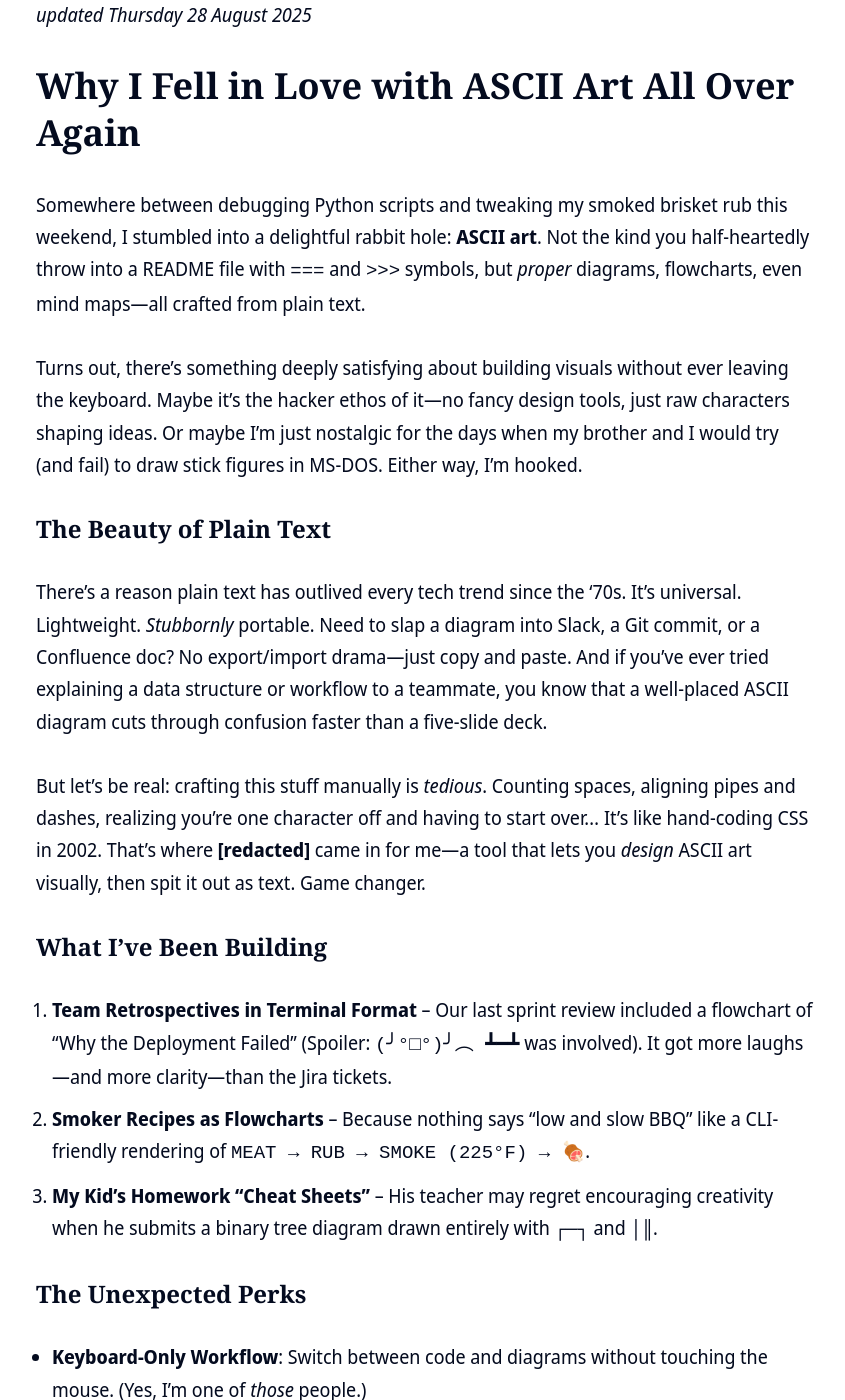
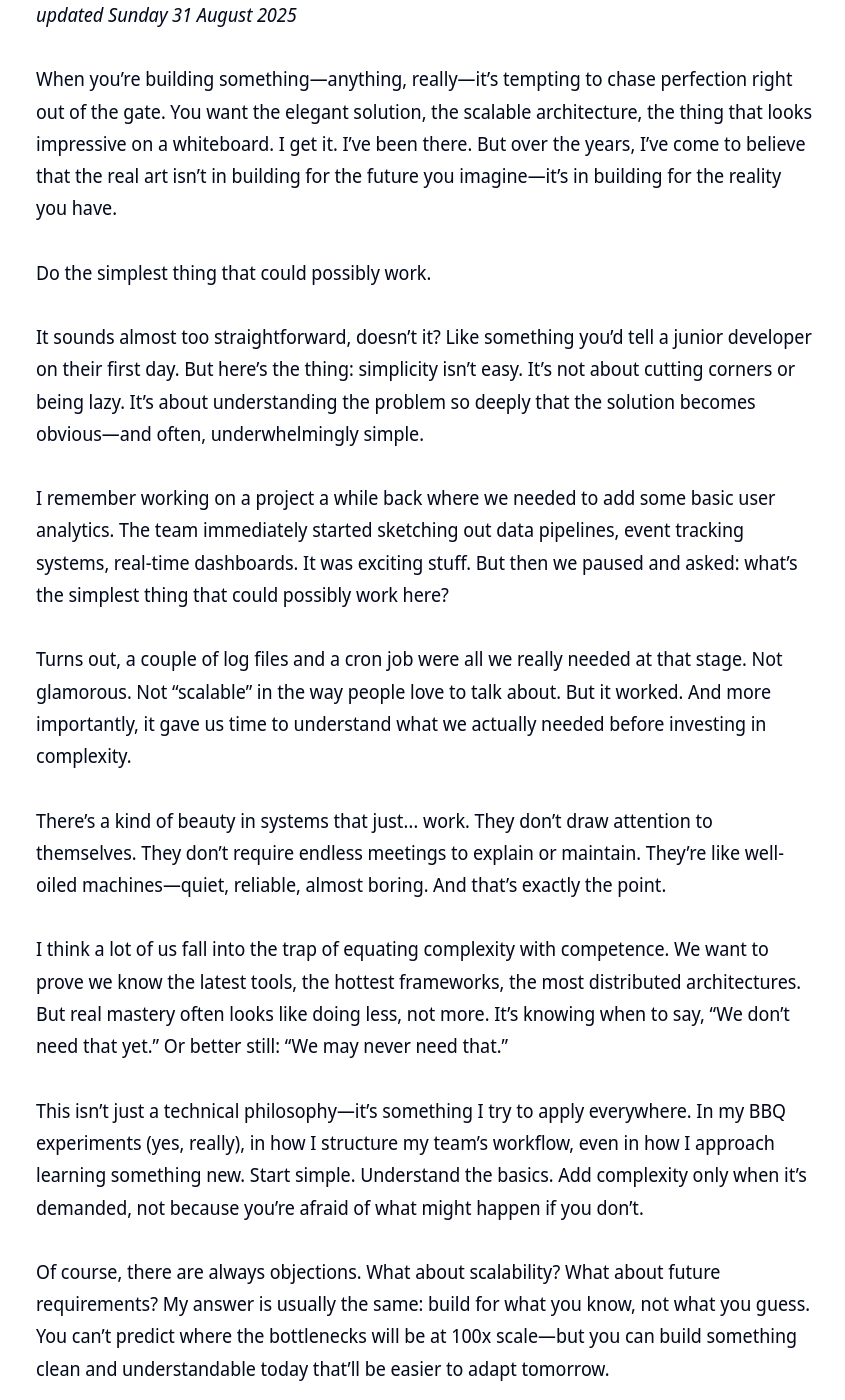
Before and after one commit to clintjb/clintjb.github.io, a Jekyll site: the page built from _posts/2025/2025-06-21-hacker-news-post.md, in a window 1280 px wide and 1400 px high, scrolled down 1070 px. Shown: the whole window, without its empty margins (214-1059 px from the left). Built offline with Jekyll 4.4.1, drawn with Linux system fonts in a browser that asks for light colours; nearby versions of some CDN libraries; some of the changed text lies outside the part shown.

Commit message:
Updated Weekly Post

```diff
--- a/_posts/2025/2025-06-21-hacker-news-post.md
+++ b/_posts/2025/2025-06-21-hacker-news-post.md
@@ -11,36 +11,26 @@ image: '/images/posts/2025/weekly.jpg'
 ---
 ![](/images/posts/2025/weekly.jpg)
 
-_⚠️ **THIS POST IS GENERATED WITH LLMs**: This post is newly generated a few times a week based on trending articles from hacker news. It takes the tone of my writing style, takes the topic from Hacker News - throws in some LLM magic and generates this post. Please be aware I don't read what gets generated here - it means I may agree, I may not - its a crap shoot - its not meant to be an opinion piece but merely [an experiment](https://github.com/clintjb/Weekly-Post) with the services from [OpenRouter](https://openrouter.ai) - last updated Thursday 28 August 2025_
+_⚠️ **THIS POST IS GENERATED WITH LLMs**: This post is newly generated a few times a week based on trending articles from hacker news. It takes the tone of my writing style, takes the topic from Hacker News - throws in some LLM magic and generates this post. Please be aware I don't read what gets generated here - it means I may agree, I may not - its a crap shoot - its not meant to be an opinion piece but merely [an experiment](https://github.com/clintjb/Weekly-Post) with the services from [OpenRouter](https://openrouter.ai) - last updated Sunday 31 August 2025_
 
-# Why I Fell in Love with ASCII Art All Over Again
+When you’re building something—anything, really—it’s tempting to chase perfection right out of the gate. You want the elegant solution, the scalable architecture, the thing that looks impressive on a whiteboard. I get it. I’ve been there. But over the years, I’ve come to believe that the real art isn’t in building for the future you imagine—it’s in building for the reality you have.
 
-Somewhere between debugging Python scripts and tweaking my smoked brisket rub this weekend, I stumbled into a delightful rabbit hole: **ASCII art**. Not the kind you half-heartedly throw into a README file with `===` and `>>>` symbols, but *proper* diagrams, flowcharts, even mind maps—all crafted from plain text.
+Do the simplest thing that could possibly work.
 
-Turns out, there’s something deeply satisfying about building visuals without ever leaving the keyboard. Maybe it’s the hacker ethos of it—no fancy design tools, just raw characters shaping ideas. Or maybe I’m just nostalgic for the days when my brother and I would try (and fail) to draw stick figures in MS-DOS. Either way, I’m hooked.
+It sounds almost too straightforward, doesn’t it? Like something you’d tell a junior developer on their first day. But here’s the thing: simplicity isn’t easy. It’s not about cutting corners or being lazy. It’s about understanding the problem so deeply that the solution becomes obvious—and often, underwhelmingly simple.
 
-### The Beauty of Plain Text
+I remember working on a project a while back where we needed to add some basic user analytics. The team immediately started sketching out data pipelines, event tracking systems, real-time dashboards. It was exciting stuff. But then we paused and asked: what’s the simplest thing that could possibly work here?
 
-There’s a reason plain text has outlived every tech trend since the ‘70s. It’s universal. Lightweight. *Stubbornly* portable. Need to slap a diagram into Slack, a Git commit, or a Confluence doc? No export/import drama—just copy and paste. And if you’ve ever tried explaining a data structure or workflow to a teammate, you know that a well-placed ASCII diagram cuts through confusion faster than a five-slide deck.
+Turns out, a couple of log files and a cron job were all we really needed at that stage. Not glamorous. Not “scalable” in the way people love to talk about. But it worked. And more importantly, it gave us time to understand what we actually needed before investing in complexity.
 
-But let’s be real: crafting this stuff manually is *tedious*. Counting spaces, aligning pipes and dashes, realizing you’re one character off and having to start over… It’s like hand-coding CSS in 2002. That’s where **[redacted]** came in for me—a tool that lets you *design* ASCII art visually, then spit it out as text. Game changer.
+There’s a kind of beauty in systems that just… work. They don’t draw attention to themselves. They don’t require endless meetings to explain or maintain. They’re like well-oiled machines—quiet, reliable, almost boring. And that’s exactly the point.
 
-### What I’ve Been Building
+I think a lot of us fall into the trap of equating complexity with competence. We want to prove we know the latest tools, the hottest frameworks, the most distributed architectures. But real mastery often looks like doing less, not more. It’s knowing when to say, “We don’t need that yet.” Or better still: “We may never need that.”
 
-1. **Team Retrospectives in Terminal Format** – Our last sprint review included a flowchart of “Why the Deployment Failed” (Spoiler: `(╯°□°)╯︵ ┻━┻` was involved). It got more laughs—and more clarity—than the Jira tickets.
-2. **Smoker Recipes as Flowcharts** – Because nothing says "low and slow BBQ" like a CLI-friendly rendering of `MEAT → RUB → SMOKE (225°F) → 🍖`.
-3. **My Kid’s Homework "Cheat Sheets"** – His teacher may regret encouraging creativity when he submits a binary tree diagram drawn entirely with `┌─┐` and `│║`.
+This isn’t just a technical philosophy—it’s something I try to apply everywhere. In my BBQ experiments (yes, really), in how I structure my team’s workflow, even in how I approach learning something new. Start simple. Understand the basics. Add complexity only when it’s demanded, not because you’re afraid of what might happen if you don’t.
 
-### The Unexpected Perks
+Of course, there are always objections. What about scalability? What about future requirements? My answer is usually the same: build for what you know, not what you guess. You can’t predict where the bottlenecks will be at 100x scale—but you can build something clean and understandable today that’ll be easier to adapt tomorrow.
 
-- **Keyboard-Only Workflow**: Switch between code and diagrams without touching the mouse. (Yes, I’m one of *those* people.)
-- **Git-Friendly**: Version-controlled art that doesn’t bloat your repo.
-- **Nerdy Bonding**: Show a 10-year-old how to make a smiley face with `:)` and suddenly you’re their favorite adult.
+The simplest thing isn’t always the easiest to find. It takes patience, curiosity, and a willingness to look past the first three ideas that come to mind. But when you find it? There’s nothing quite like that feeling. It’s the satisfaction of a problem neatly solved, without any extra moving parts.
 
-### Why It Matters
-
-In a world drowning in SaaS tools and过度设计的 UI, there’s still magic in simplicity. ASCII art is the duct tape of communication—humble, adaptable, and weirdly charming. And if it makes documenting code or planning projects *slightly* more fun? Well, that’s just a bonus.
-
-Now if you’ll excuse me, I have a sudoku solver to diagram—in Courier New, of course.
-
-**Tool of the day**: [redacted]. Not sponsored, just obsessed. (But if they want to pay me in license keys, I accept BTC *and* BBQ rub recipes.)
+So next time you’re staring at a blank whiteboard or a new codebase, take a breath. Ask yourself: what’s the simplest thing that could possibly work here? You might be surprised how far it takes you.
```
Also changed, not shown: images/posts/2025/weekly.jpg.
